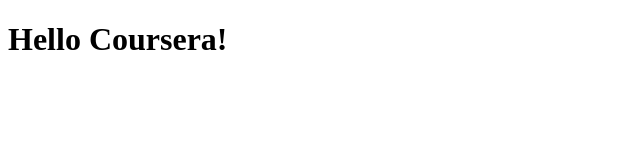
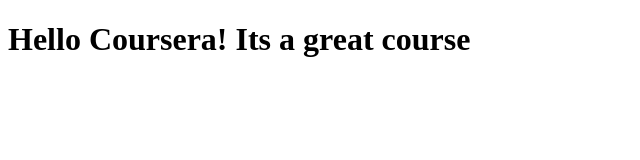
Before and after one commit to Shashankpg/coursera-test, a plain HTML site: page site/index.html in a window 1280 px wide. Shown: the whole page, without its empty margins (0-640 px from the left). Drawn offline with Linux system fonts and the light colour scheme.

Commit message:
Small addition to page content

```diff
--- a/site/index.html
+++ b/site/index.html
@@ -4,6 +4,6 @@
         <title>Hello Cousera</title>
     </head>
     <body>
-        <h1>Hello Coursera!</h1>
+        <h1>Hello Coursera! Its a great course</h1>
     </body>
 </html>
```
